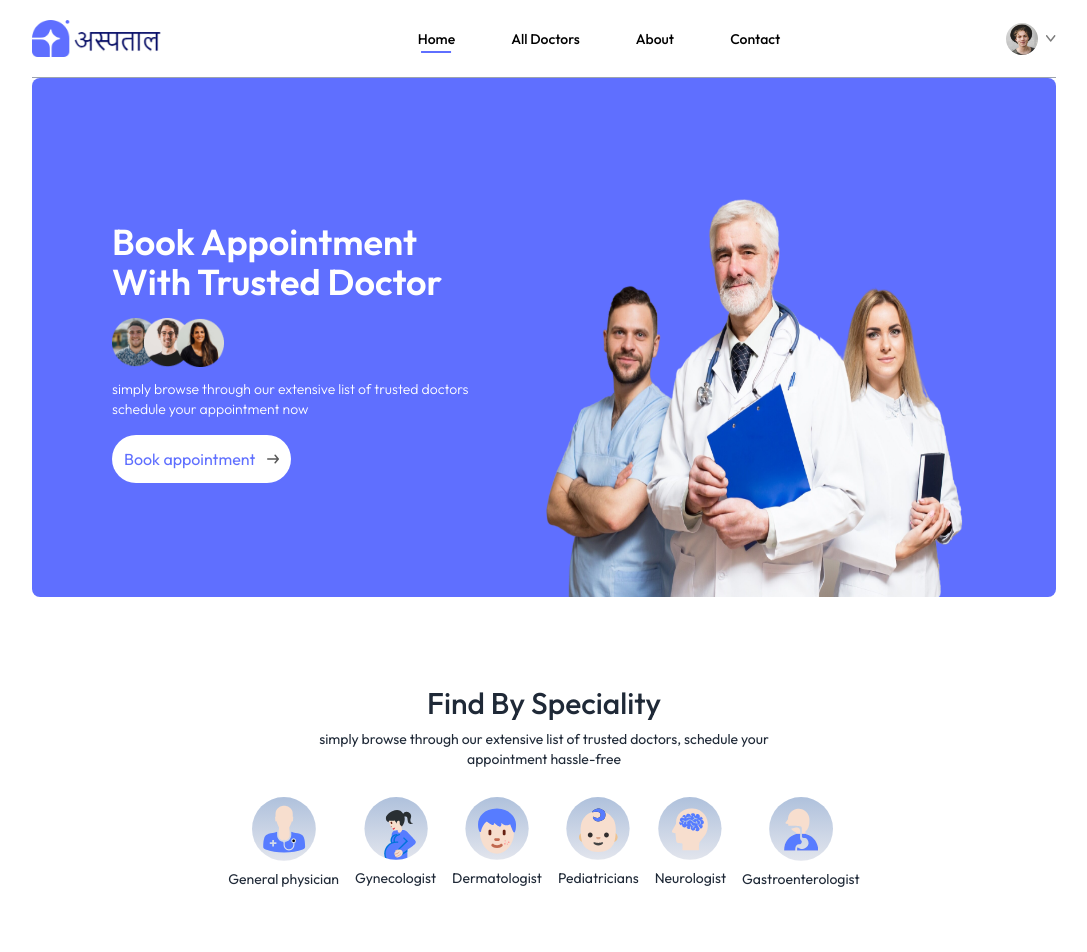
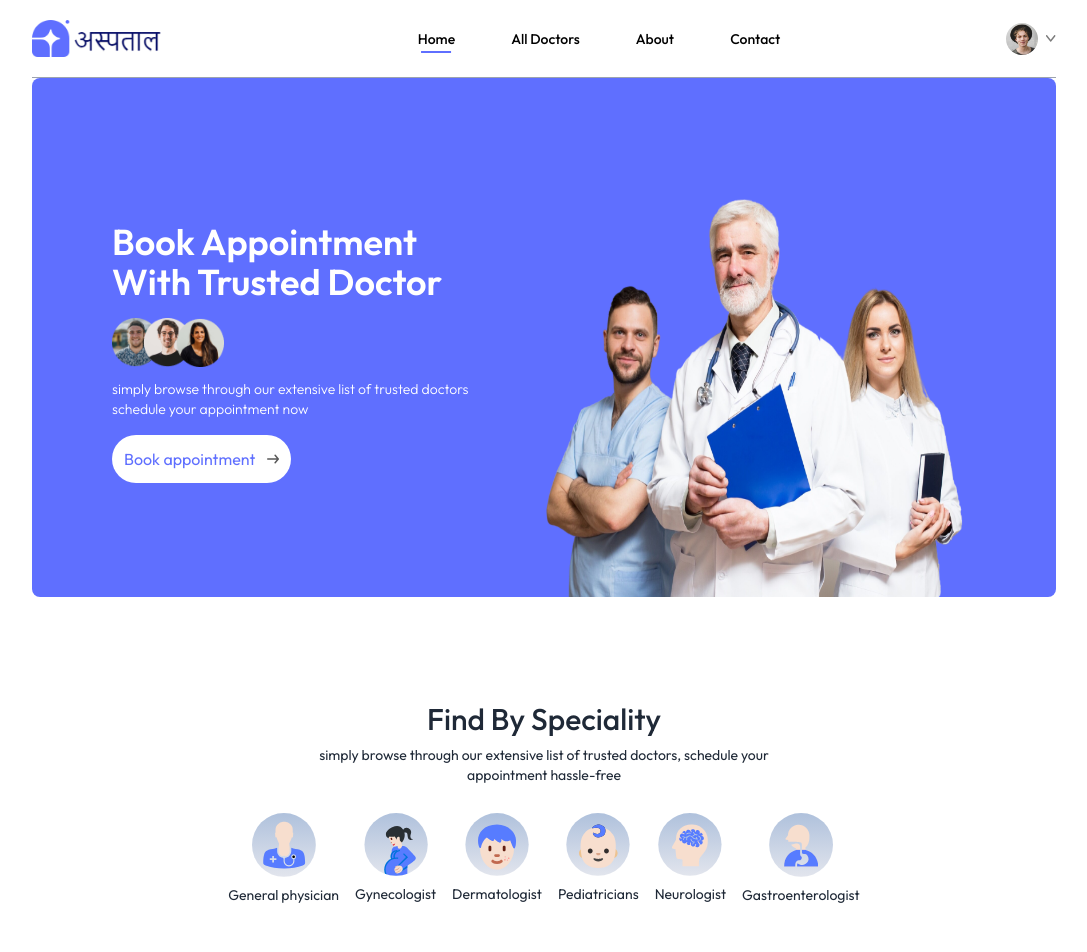
Before and after one commit to SmithMaharjan/appointment, a React (Vite) app: page / in a window 1280 px wide. Shown: the top 952 px of the page, without its empty margins (96-1183 px from the left). Built offline with nearby package versions, Linux system fonts and the light colour scheme.

Commit message:
speciality menu

```diff
--- a/src/components/SpecialityMenu.jsx
+++ b/src/components/SpecialityMenu.jsx
@@ -4,7 +4,7 @@ import { Link } from 'react-router-dom'
 
 const SpecialityMenu = () => {
     return (
-        <div id='speciality' className=' flex flex-col items-center py-16 text-gray-800 gap-2'>
+        <div id='speciality' className=' flex flex-col items-center pt-20 text-gray-800 gap-2'>
             <h1 className=' text-2xl md:text-3xl font-medium  '>Find By Speciality</h1>
             <p className=' sm:w-1/2 text-center text-sm'>simply browse through our extensive list of trusted doctors, schedule your appointment hassle-free </p>
             <div className=' flex sm:justify-center gap-4 pt-5 w-full overflow-scroll'>
```
